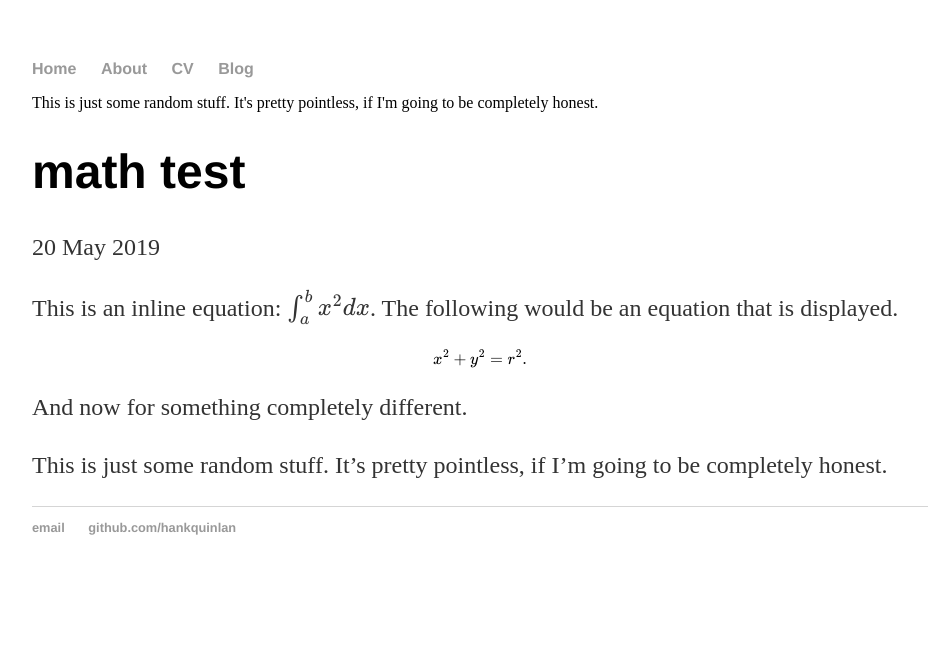
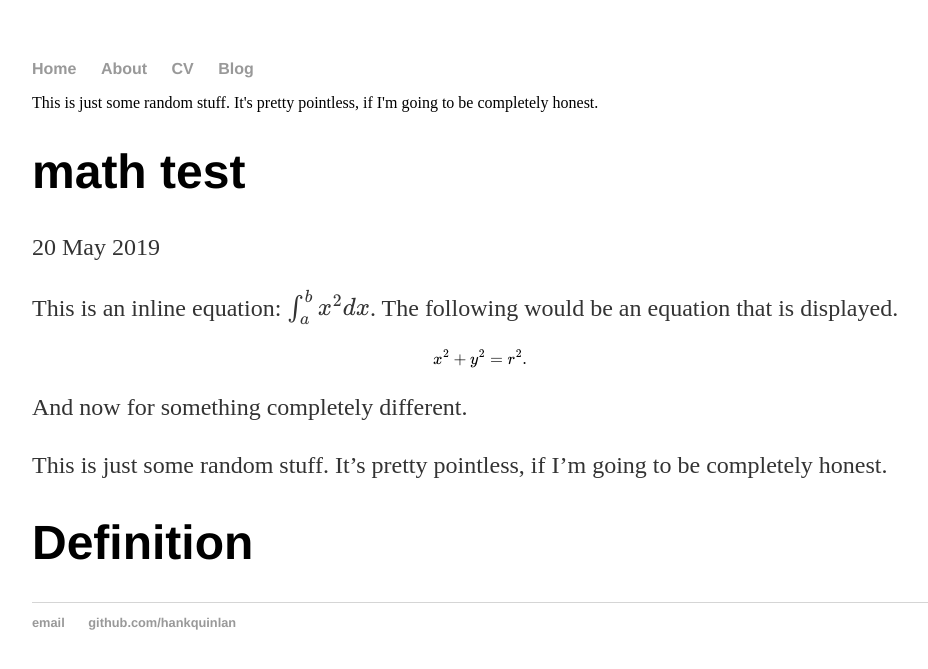
Before and after one commit to fattymattk/hello-world, a Jekyll site: the page built from _posts/2019-05-20-mathtest.md, in a window 1280 px wide. Shown: the top 669 px of the page, without its empty margins (160-1088 px from the left). Built offline with Jekyll 4.4.1, drawn with Linux system fonts in a browser that asks for light colours; formulas are drawn with MathJax 3.

Commit message:
Update 2019-05-20-mathtest.md

```diff
--- a/_posts/2019-05-20-mathtest.md
+++ b/_posts/2019-05-20-mathtest.md
@@ -12,3 +12,5 @@ $$x^2 + y^2 = r^2.$$
 And now for something completely different.
 
 {% include random.md %}
+
+# Definition {#myHeader}
```
